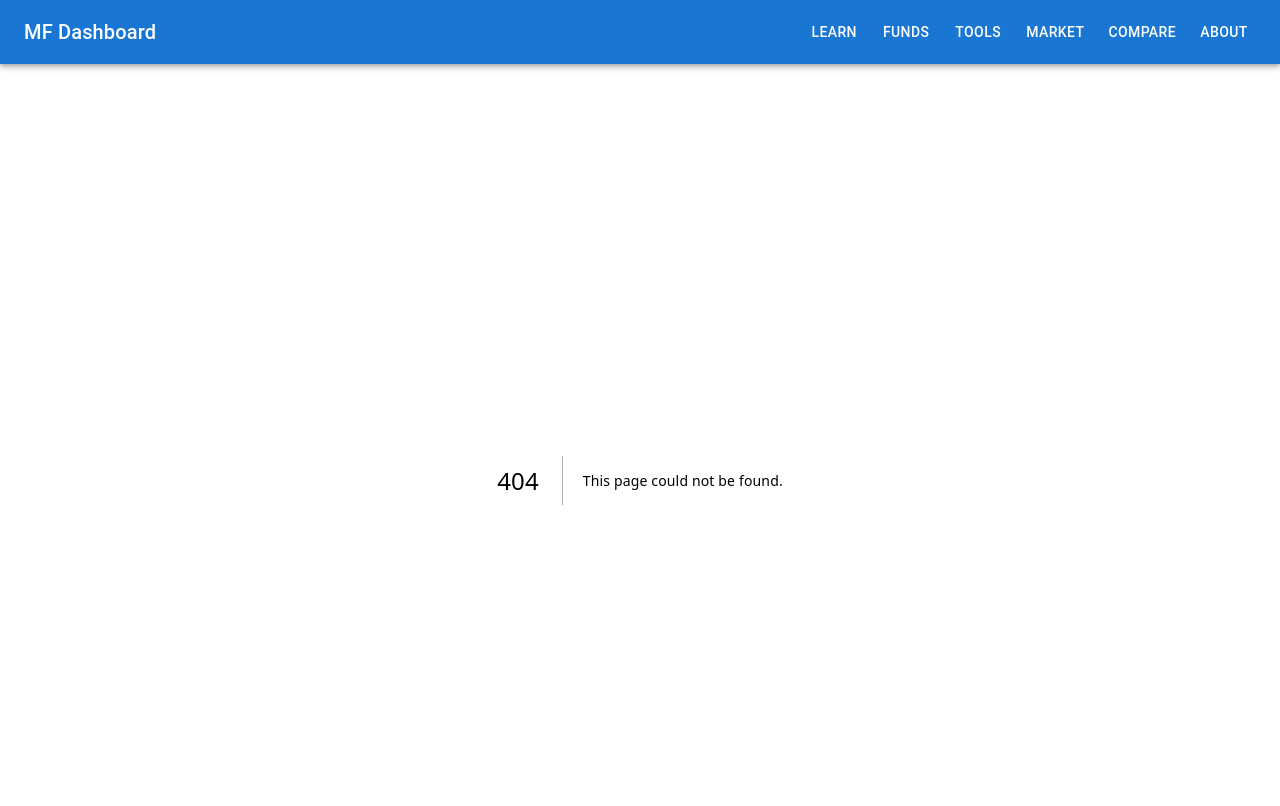
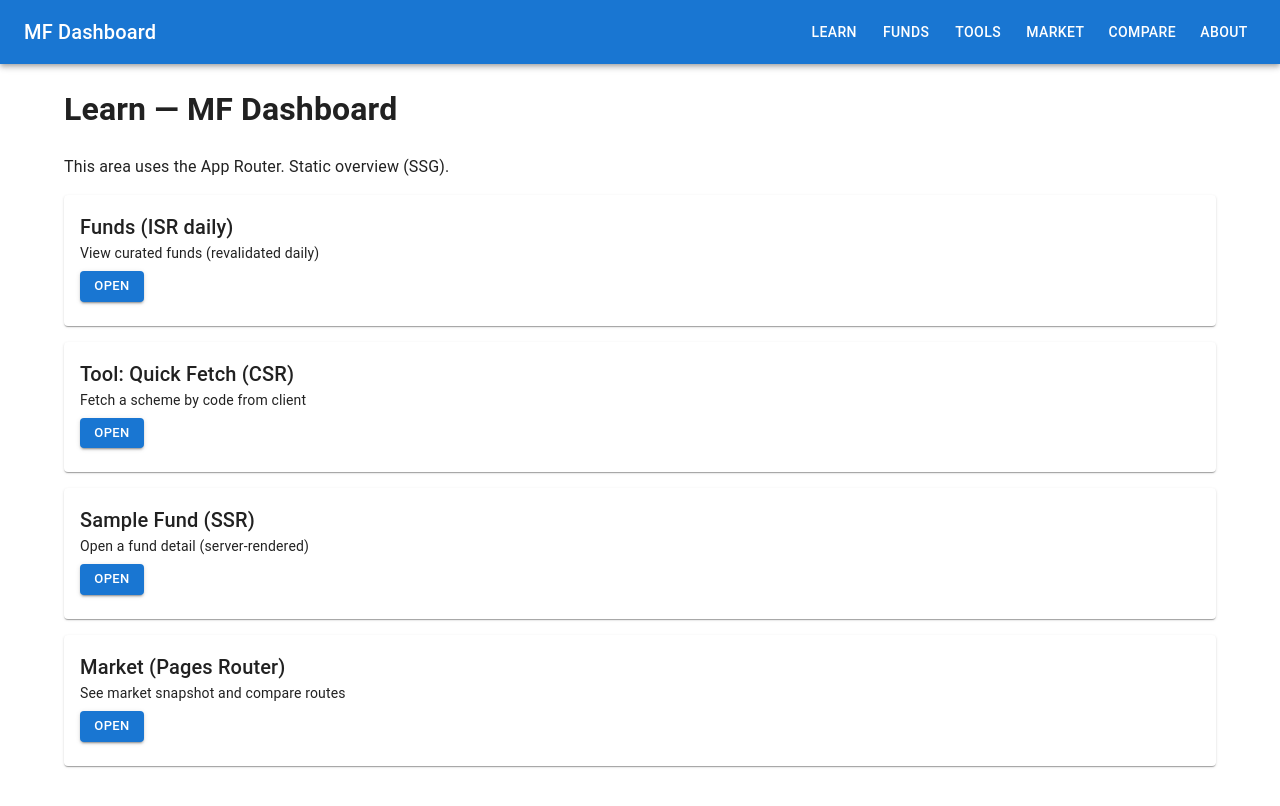
Before and after one commit to dvlpernarvin/Assignment_solution, a Next.js app in the folder assignment2.0/: page / in a window 1280 px wide. Before the commit this address had no page. Shown: the top 806 px of the page. Built offline with nearby package versions, Linux system fonts and the light colour scheme.

Commit message:
add in page.js

```diff
--- /dev/null
+++ b/assignment2.0/src/app/page.js
@@ -0,0 +1,14 @@
+import { AppLinkCard } from '../components/AppLinkCard';
+
+export default function LearnHome(){
+  return (
+    <div>
+      <h1>Learn — MF Dashboard</h1>
+      <p>This area uses the App Router. Static overview (SSG).</p>
+      <AppLinkCard title="Funds (ISR daily)" desc="View curated funds (revalidated daily)" href="/learn/funds" />
+      <AppLinkCard title="Tool: Quick Fetch (CSR)" desc="Fetch a scheme by code from client" href="/learn/tools" />
+      <AppLinkCard title="Sample Fund (SSR)" desc="Open a fund detail (server-rendered)" href="/learn/fund/122639" />
+      <AppLinkCard title="Market (Pages Router)" desc="See market snapshot and compare routes" href="/market" />
+    </div>
+  );
+}
```
